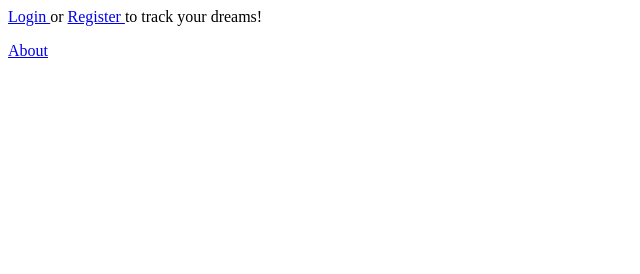
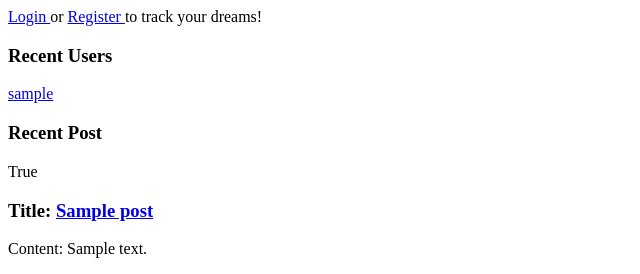
Before and after one commit to michelle/DreamSpace, a Django app: page / in a window 1280 px wide. Shown: the top 274 px of the page, without its empty margins (0-640 px from the left). Run offline with Django 3.2, Linux system fonts and the light colour scheme; tables that the repository leaves empty hold one stand-in row (values such as "Sample post"); parts of the project's set-up code (start-up, migrations or seed data) failed here and were passed over.

Commit message:
generator

```diff
--- a/dreamspace/templates/base.html
+++ b/dreamspace/templates/base.html
@@ -37,6 +37,7 @@
 
   {% block postz %}
     {% for post in posts %}
+       {{ post.public }}
        {% if post.public %}
          <h3> Title: <a href="{{ post.id }}" >{{ post.title }} </a></h3>
          <p> Content: {{ post.content }} </p>
--- a/dreamspace/views.py
+++ b/dreamspace/views.py
@@ -20,7 +20,6 @@ def isAuthUser( request ):
 
 # Star of Views
 def home( request ):
-    return render_to_response( 'index.html', locals() )
     username = isAuthUser( request )
     posts = Post.objects.all().order_by( 'time' )
     users = User.objects.all()
```
